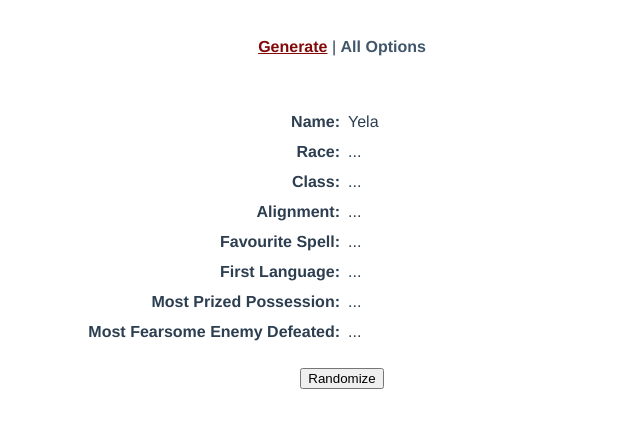
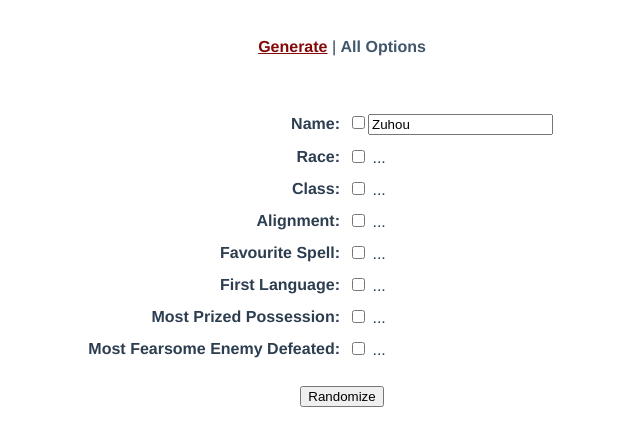
Before and after one commit to VeeHalonen/vue-character-creator, a Vue app: page / in a window 1280 px wide. Shown: the top 446 px of the page, without its empty margins (298-938 px from the left). Built offline with nearby package versions, Linux system fonts and the light colour scheme; no server answers.

Commit message:
Make fields lockable and name field editable

```diff
--- a/package.json
+++ b/package.json
@@ -38,7 +38,9 @@
     "parserOptions": {
       "parser": "babel-eslint"
     },
-    "rules": {},
+    "rules": {
+      "no-unused-vars": "off"
+    },
     "overrides": [
       {
         "files": [
--- a/src/components/RandomData.vue
+++ b/src/components/RandomData.vue
@@ -3,38 +3,18 @@
     <table columns="50%,50%">
       <tr>
         <th>Name:</th>
-        <td>{{ name() }}</td>
+        <td>
+          <input type="checkbox" id="nameLock" v-model="nameLocked">
+          <input v-model="name" :disabled="nameLocked"></td>
       </tr>
-      <tr>
-        <th>Race:</th>
-        <td>{{ race() }}</td>
-      </tr>
-      <tr>
-        <th>Class:</th>
-        <!-- The subclasses were a bit too silly -->
-        <!-- <td>{{ subclass() + " " + getClass() }}</td> -->
-        <td>{{ getClass() }}</td>
-      </tr>
-      <tr>
-        <th>Alignment:</th>
-        <td>{{ alignment() }}</td>
-      </tr>
-      <tr>
-        <th>Favourite Spell:</th>
-        <td>{{ spell() }}</td>
-      </tr>
-      <tr>
-        <th>First Language:</th>
-        <td>{{ language() }}</td>
-      </tr>
-      <tr>
-        <th>Most Prized Possession:</th>
-        <td>{{ item() }}</td>
-      </tr>
-      <tr>
-        <th>Most Fearsome Enemy Defeated:</th>
-        <td>{{ monster() }}</td>
-      </tr>
+      <random-data-row title="Race" :options="this.races" :shuffle="shuffle" />
+      <random-data-row title="Class" :options="this.$store.state.classes" :shuffle="shuffle" />
+      <random-data-row title="Alignment" :options="this.$store.state.alignments" :shuffle="shuffle" />
+      <random-data-row title="Favourite Spell" :options="this.spells" :shuffle="shuffle" />
+      <random-data-row title="First Language" :options="this.$store.state.languages" :shuffle="shuffle" />
+      <random-data-row title="Most Prized Possession" :options="this.$store.state.items" :shuffle="shuffle" />
+      <random-data-row title="Most Fearsome Enemy Defeated" :options="this.$store.state.monsters" :shuffle="shuffle" />
+
     </table>
 
     <div>
@@ -45,59 +25,34 @@
 
 <script>
 import { generateName } from "../helpers";
-
-// Gets a random value from given array
-const getRandomValue = (arr) => {
-  if (arr && arr[0] && arr[0].name) {
-    const index = Math.floor(Math.random() * arr.length);
-    return arr[index].name;
-  } else {
-    return "...";
-  }
-};
+import RandomDataRow from './RandomDataRow.vue';
 
 export default {
+  components: { RandomDataRow },
   name: "RandomData",
   props: ["races", "spells"],
+  data() {
+    return {
+      shuffle: true,
+      nameLocked: false,
+      name: "",
+    }
+  },
+  created: function() {
+    if (!this.nameLocked)
+      this.name = generateName();
+  },
   methods: {
     randomize() {
-      this.$forceUpdate();
-    },
-    // Returns a random race
-    race() {
-      return getRandomValue(this.races);
-    },
-    // Returns a random spell
-    spell() {
-      return getRandomValue(this.spells);
-    },
-    // Etc.
-    getClass() {
-      return getRandomValue(this.$store.state.classes);
-    },
-    language() {
-      return getRandomValue(this.$store.state.languages);
-    },
-    monster() {
-      return getRandomValue(this.$store.state.monsters);
-    },
-    subclass() {
-      return getRandomValue(this.$store.state.subclasses);
-    },
-    item() {
-      return getRandomValue(this.$store.state.items);
-    },
-    alignment() {
-      return getRandomValue(this.$store.state.alignments);
-    },
-    name() {
-      return generateName();
+      this.shuffle = !this.shuffle;
+      if (!this.nameLocked)
+        this.name = generateName();
     },
   },
 };
 </script>
 
-<style scoped>
+<style>
 table {
   margin-left: auto;
   margin-right: auto;
--- /dev/null
+++ b/src/components/RandomDataRow.vue
@@ -0,0 +1,41 @@
+
+<!-- Renders a row with random data -->
+
+<template>
+      <tr>
+        <th>{{title}}:</th>
+        <td>
+          <input type="checkbox" id="valueLock" v-model="locked">
+          {{ value }}
+        </td>
+      </tr>
+</template>
+
+<script>
+
+import { getRandomValue } from "../helpers";
+
+export default {
+  name: "RandomDataRow",
+  props: {
+      title: String,
+      options: Array,  // array with options to randomly pick from
+      shuffle: Boolean // attempt to re-randomize when this prop changes
+  },
+  data() {
+      return {
+          locked: false,
+          value: this.value = getRandomValue(this.options)
+      }
+  },
+  watch: {
+    shuffle: function() {
+      if (!this.locked)
+        this.value = getRandomValue(this.options)
+    },
+    options: function(newVal) {
+      this.value = getRandomValue(newVal)
+    }
+  }
+};
+</script>
--- a/src/helpers/index.js
+++ b/src/helpers/index.js
@@ -30,6 +30,16 @@ export const INITIAL_STORE_STATE = {
     },
   },
 }
+
+/* Retrieves a random value from the given array */
+export const getRandomValue = (arr) => {
+  if (arr && arr[0] && arr[0].name) {
+    const index = Math.floor(Math.random() * arr.length);
+    return arr[index].name;
+  } else {
+    return "...";
+  }
+};
 
 /* Random Name Generator Algorithm */
 
```
